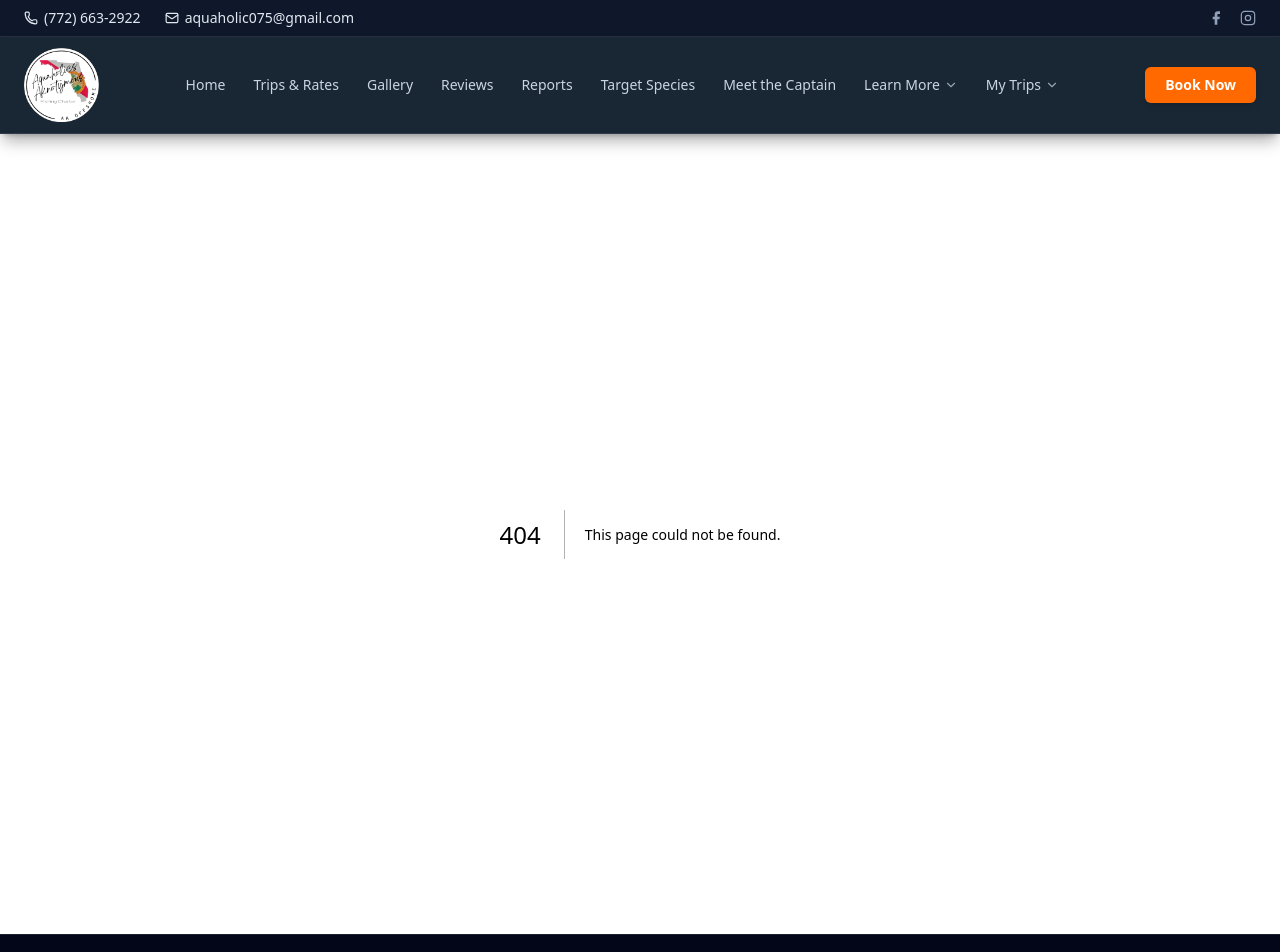
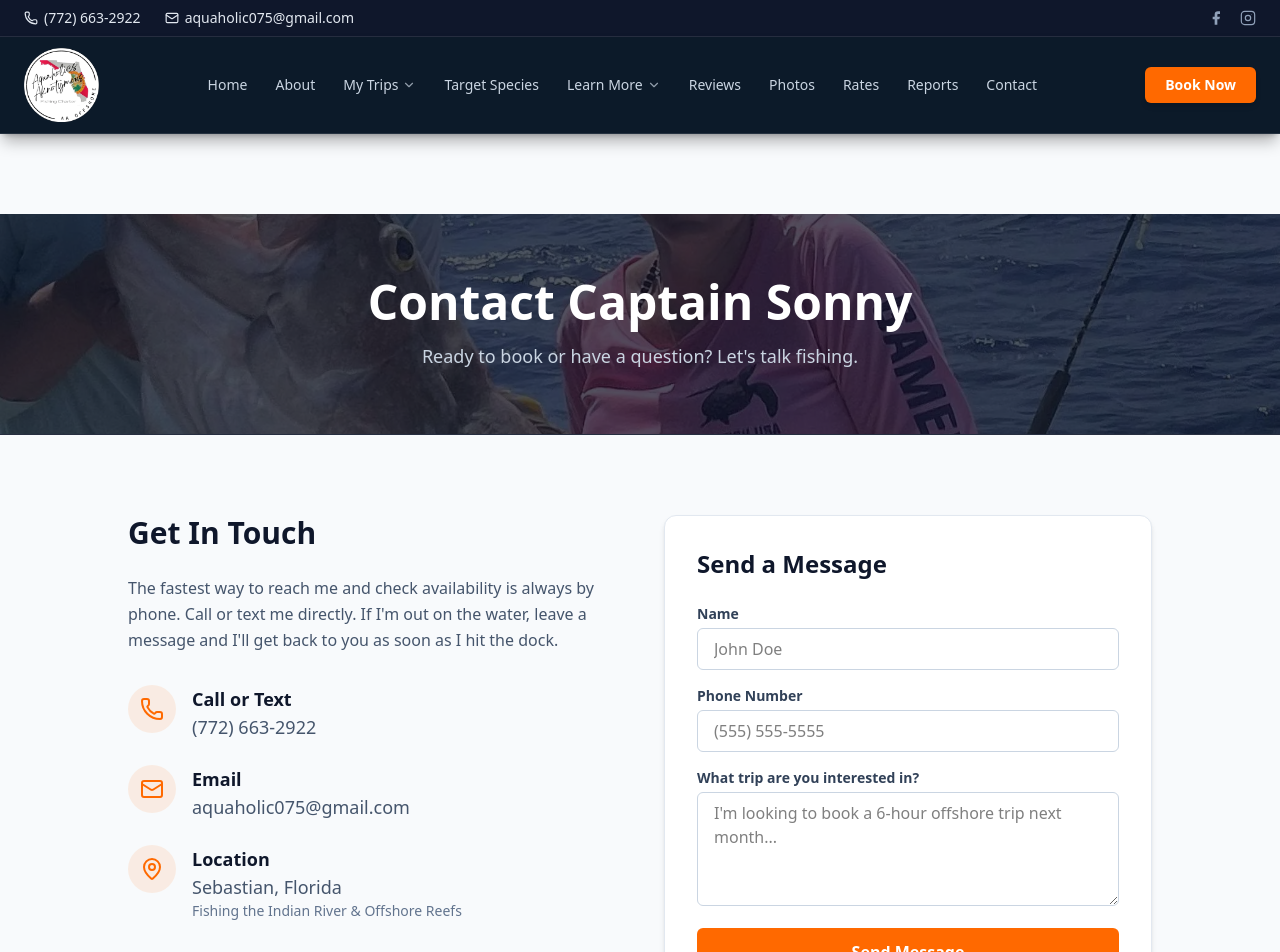
Before and after one commit to SteamWorksWeb/aa-fishing-charters, a Next.js app: page /contact in a window 1280 px wide. Before the commit this address had no page. Shown: the top 952 px of the page. Built offline with nearby package versions, Linux system fonts and the light colour scheme.

Commit message:
nav: reorder main menu and add contact page

```diff
--- /dev/null
+++ b/src/app/contact/page.tsx
@@ -0,0 +1,93 @@
+import { Phone, Mail, MapPin } from "lucide-react";
+import Image from "next/image";
+
+export const metadata = {
+  title: "Contact Captain Sonny | AA Fishing Charter in Sebastian, FL",
+  description: "Get in touch with Captain Sonny Richards to book your Sebastian FL fishing charter. Call (772) 663-2922 to secure your date.",
+};
+
+export default function ContactPage() {
+  return (
+    <div className="bg-slate-50 min-h-screen pt-20">
+      {/* ── HEADER ── */}
+      <section className="bg-slate-900 py-16 px-4 border-b border-white/10 relative overflow-hidden">
+        <div className="absolute inset-0 bg-black/40 z-0" />
+        <Image src="/images/hero-2.webp" alt="Sebastian FL Water" fill className="object-cover object-center opacity-30 z-0" sizes="100vw" />
+        <div className="relative z-10 max-w-4xl mx-auto text-center">
+          <h1 className="text-4xl md:text-5xl font-bold text-white mb-4">Contact Captain Sonny</h1>
+          <p className="text-slate-300 text-lg">Ready to book or have a question? Let&apos;s talk fishing.</p>
+        </div>
+      </section>
+
+      {/* ── CONTENT ── */}
+      <section className="py-20 px-4">
+        <div className="max-w-5xl mx-auto grid grid-cols-1 md:grid-cols-2 gap-12">
+
+          {/* Contact Details */}
+          <div>
+            <h2 className="text-3xl font-bold text-slate-900 mb-6">Get In Touch</h2>
+            <p className="text-slate-600 mb-8 leading-relaxed">
+              The fastest way to reach me and check availability is always by phone. Call or text me directly. If I&apos;m out on the water, leave a message and I&apos;ll get back to you as soon as I hit the dock.
+            </p>
+
+            <div className="space-y-6">
+              <div className="flex items-start gap-4">
+                <div className="w-12 h-12 bg-orange-500/10 rounded-full flex items-center justify-center shrink-0">
+                  <Phone className="text-orange-500 w-6 h-6" />
+                </div>
+                <div>
+                  <h3 className="font-bold text-slate-900 text-lg">Call or Text</h3>
+                  <a href="tel:+17726632922" className="text-slate-600 hover:text-orange-500 transition-colors text-lg">(772) 663-2922</a>
+                </div>
+              </div>
+
+              <div className="flex items-start gap-4">
+                <div className="w-12 h-12 bg-orange-500/10 rounded-full flex items-center justify-center shrink-0">
+                  <Mail className="text-orange-500 w-6 h-6" />
+                </div>
+                <div>
+                  <h3 className="font-bold text-slate-900 text-lg">Email</h3>
+                  <a href="mailto:aquaholic075@gmail.com" className="text-slate-600 hover:text-orange-500 transition-colors text-lg">aquaholic075@gmail.com</a>
+                </div>
+              </div>
+
+              <div className="flex items-start gap-4">
+                <div className="w-12 h-12 bg-orange-500/10 rounded-full flex items-center justify-center shrink-0">
+                  <MapPin className="text-orange-500 w-6 h-6" />
+                </div>
+                <div>
+                  <h3 className="font-bold text-slate-900 text-lg">Location</h3>
+                  <p className="text-slate-600 text-lg">Sebastian, Florida</p>
+                  <p className="text-slate-500 text-sm">Fishing the Indian River & Offshore Reefs</p>
+                </div>
+              </div>
+            </div>
+          </div>
+
+          {/* Quick Form (Visual Mockup for now or just extra info) */}
+          <div className="bg-white rounded-xl shadow-md border border-slate-200 p-8">
+            <h3 className="text-2xl font-bold text-slate-900 mb-6">Send a Message</h3>
+            <form className="space-y-4">
+              <div>
+                <label htmlFor="name" className="block text-sm font-semibold text-slate-700 mb-1">Name</label>
+                <input type="text" id="name" className="w-full border border-slate-300 rounded-md px-4 py-2 focus:outline-none focus:ring-2 focus:ring-orange-500" placeholder="John Doe" />
+              </div>
+              <div>
+                <label htmlFor="phone" className="block text-sm font-semibold text-slate-700 mb-1">Phone Number</label>
+                <input type="tel" id="phone" className="w-full border border-slate-300 rounded-md px-4 py-2 focus:outline-none focus:ring-2 focus:ring-orange-500" placeholder="(555) 555-5555" />
+              </div>
+              <div>
+                <label htmlFor="message" className="block text-sm font-semibold text-slate-700 mb-1">What trip are you interested in?</label>
+                <textarea id="message" rows={4} className="w-full border border-slate-300 rounded-md px-4 py-2 focus:outline-none focus:ring-2 focus:ring-orange-500" placeholder="I'm looking to book a 6-hour offshore trip next month..."></textarea>
+              </div>
+              <button type="button" className="w-full bg-orange-500 hover:bg-orange-600 text-white font-bold py-3 px-4 rounded-md transition-colors">
+                Send Message
+              </button>
+            </form>
+          </div>
+
+        </div>
+      </section>
+    </div>
+  );
+}
--- a/src/components/Footer.tsx
+++ b/src/components/Footer.tsx
@@ -3,14 +3,14 @@ import Image from "next/image";
 import { Phone, Mail } from "lucide-react";
 
 const quickLinks = [
-  { label: "Home",             href: "/" },
-  { label: "Trips & Rates",    href: "/sebastian-fl-fishing-charter-rates" },
-  { label: "Gallery",          href: "/sebastian-fl-fishing-charter-photos" },
-  { label: "Reviews",          href: "/sebastian-fl-fishing-charter-reviews" },
-  { label: "Reports",          href: "/sebastian-fl-fishing-reports" },
-  { label: "Target Species",   href: "/sebastian-fl-fish-species" },
-  { label: "Meet the Captain", href: "/captain-sonny-richards-of-sebastian-fl" },
-  { label: "Gift Card",        href: "/gift-card" },
+  { label: "Home",           href: "/" },
+  { label: "About",          href: "/captain-sonny-richards-of-sebastian-fl" },
+  { label: "Target Species", href: "/sebastian-fl-fish-species" },
+  { label: "Reviews",        href: "/sebastian-fl-fishing-charter-reviews" },
+  { label: "Photos",         href: "/sebastian-fl-fishing-charter-photos" },
+  { label: "Rates",          href: "/sebastian-fl-fishing-charter-rates" },
+  { label: "Reports",        href: "/sebastian-fl-fishing-reports" },
+  { label: "Contact",        href: "/contact" },
 ];
 
 export default function Footer() {
--- a/src/components/Header.tsx
+++ b/src/components/Header.tsx
@@ -14,21 +14,7 @@ type NavLink = {
 
 const navLinks: NavLink[] = [
   { label: "Home", href: "/" },
-  { label: "Trips & Rates", href: "/sebastian-fl-fishing-charter-rates" },
-  { label: "Gallery", href: "/sebastian-fl-fishing-charter-photos" },
-  { label: "Reviews", href: "/sebastian-fl-fishing-charter-reviews" },
-  { label: "Reports", href: "/sebastian-fl-fishing-reports" },
-  { label: "Target Species", href: "/sebastian-fl-fish-species" },
-  { label: "Meet the Captain", href: "/captain-sonny-richards-of-sebastian-fl" },
-  {
-    label: "Learn More",
-    children: [
-      { label: "Mystery Marlin", href: "/mystery-marlin" },
-      { label: "Things To Do", href: "/things-to-do" },
-      { label: "Merchandise", href: "/merchandise" },
-      { label: "Gift Card", href: "/gift-card" },
-    ],
-  },
+  { label: "About", href: "/captain-sonny-richards-of-sebastian-fl" },
   {
     label: "My Trips",
     children: [
@@ -40,6 +26,21 @@ const navLinks: NavLink[] = [
       { label: "Reef Romp", href: "/trips/reef-romp" },
     ],
   },
+  { label: "Target Species", href: "/sebastian-fl-fish-species" },
+  {
+    label: "Learn More",
+    children: [
+      { label: "Mystery Marlin", href: "/mystery-marlin" },
+      { label: "Things To Do", href: "/things-to-do" },
+      { label: "Merchandise", href: "/merchandise" },
+      { label: "Gift Card", href: "/gift-card" },
+    ],
+  },
+  { label: "Reviews", href: "/sebastian-fl-fishing-charter-reviews" },
+  { label: "Photos", href: "/sebastian-fl-fishing-charter-photos" },
+  { label: "Rates", href: "/sebastian-fl-fishing-charter-rates" },
+  { label: "Reports", href: "/sebastian-fl-fishing-reports" },
+  { label: "Contact", href: "/contact" },
 ];
 
 export default function Header() {
```
Also changed, not shown: public/images/aa-hero-v1.jpg (added).
